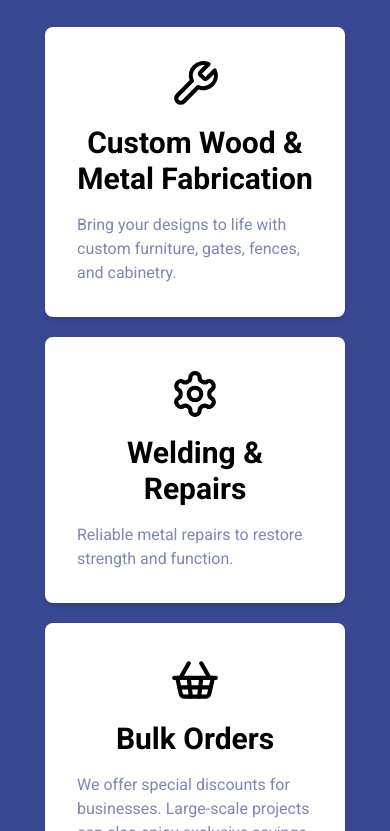
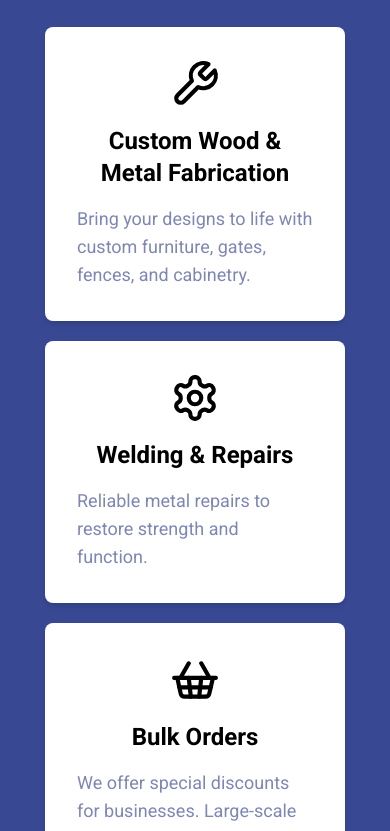
Before and after one commit to LOOOOOOK12/an-fabrication-website, a Next.js app: page / in a window 390 px wide. Shown: the part 1613-2444 px from the top of the page. Built offline with nearby package versions, Linux system fonts and the light colour scheme.

Commit message:
Refactor offersCard component: update typography for improved readability and visual hierarchy

```diff
--- a/app/components/offersCard.tsx
+++ b/app/components/offersCard.tsx
@@ -10,8 +10,8 @@ function offersCard({icon, title, description}:offersCardProps) {
     return (
         <div className='flex flex-col items-center p-8 bg-background rounded-lg max-w-[300px] shadow-md'>
             <Icon icon={icon} size={50}/>
-            <h1 className='text-3xl font-bold my-4 text-center'>{title}</h1>
-            <p className='text-text-400'>{description}</p>
+            <h1 className='text-2xl md:text-3xl my-4 font-extrabold text-center'>{title}</h1>
+            <p className='text-lg md:text-2xl text-text-400'>{description}</p>
         </div>
     )
 }
```
